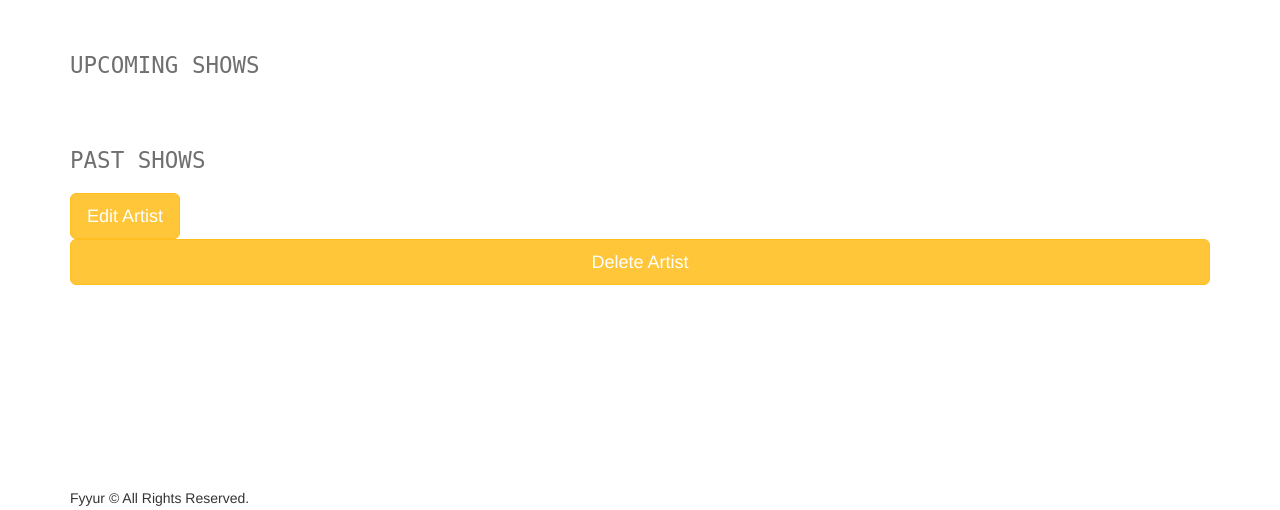
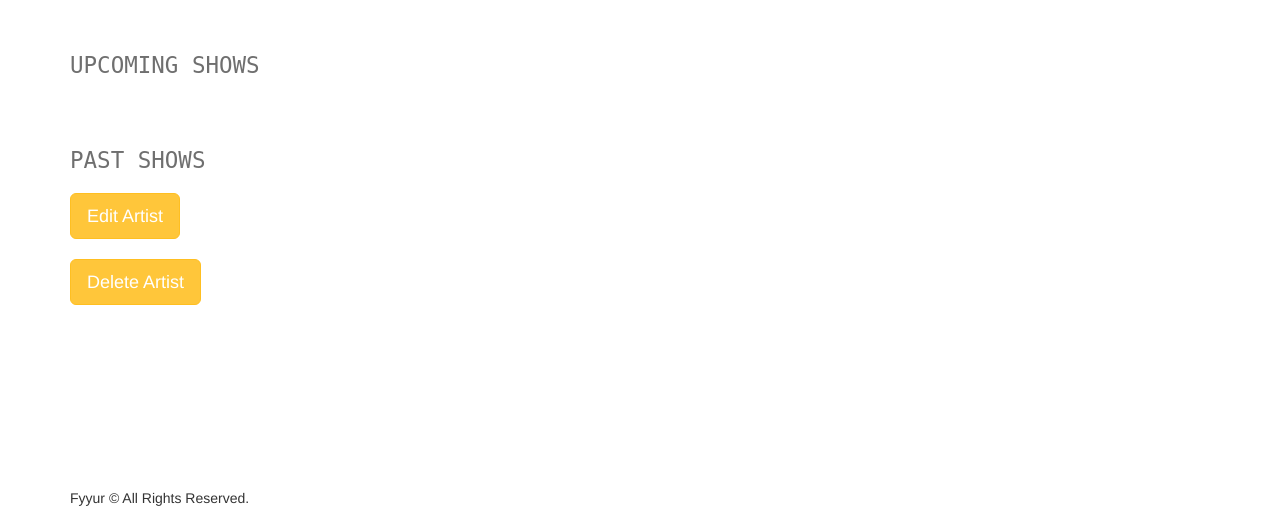
Before and after one commit to scampcoder/fyyur, a Flask app: page /artists/1 in a window 1280 px wide. Shown: the part 257-767 px from the top of the page. Run offline with Flask 2, Linux system fonts and the light colour scheme; data that the repository does not hold is empty; some libraries are stand-ins or nearby versions.

Commit message:
Style button spacing

```diff
--- a/templates/pages/show_artist.html
+++ b/templates/pages/show_artist.html
@@ -71,10 +71,11 @@
 		{% endfor %}
 	</div>
 	<a role='button' class="btn btn-primary btn-lg" href='/artists/{{ artist.id }}/edit'>Edit Artist</a>
+	<br><br>
 	<form>
 		<input type="submit"
 			   value="Delete Artist"
-			   class="btn btn-primary btn-lg btn-block"
+			   class="btn btn-primary btn-lg"
 			   formmethod="POST"
 			   formaction="{{ url_for('delete_artist', artist_id=artist.id) }}">
 	</form>
```
